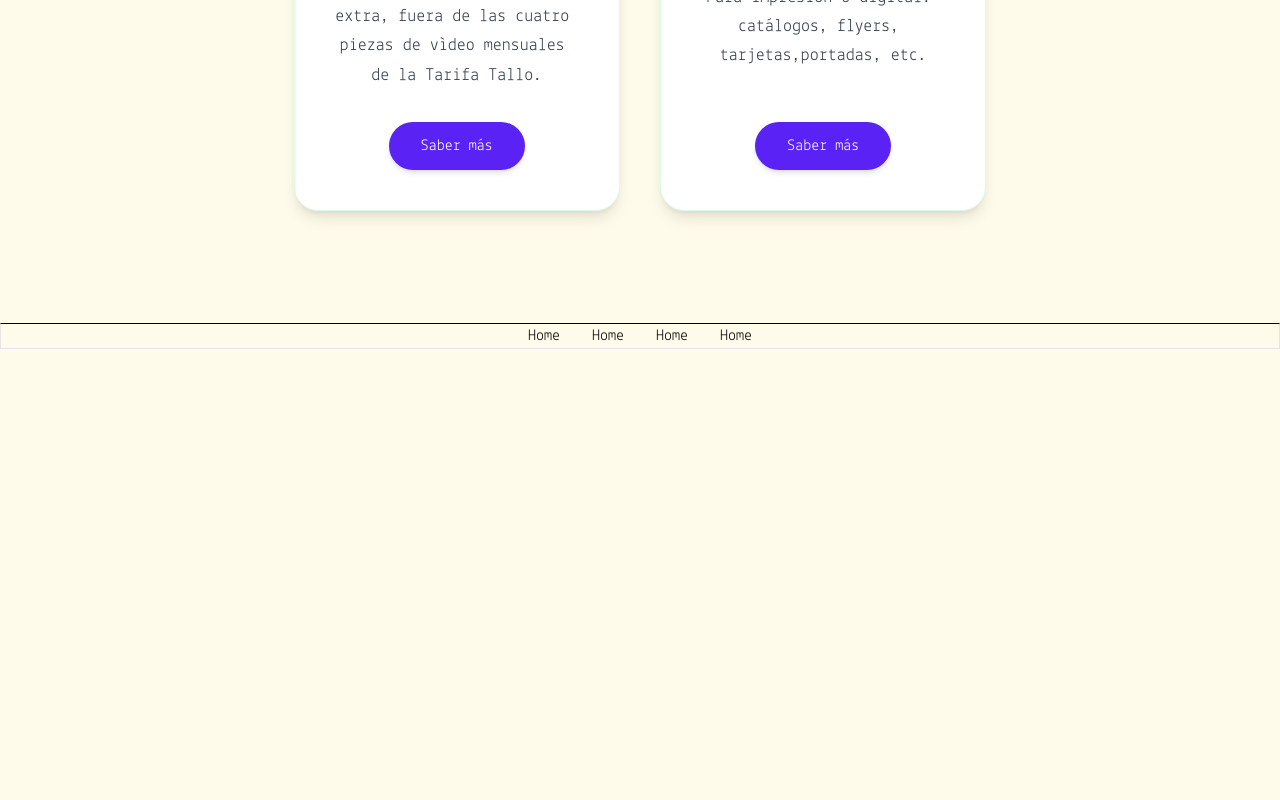
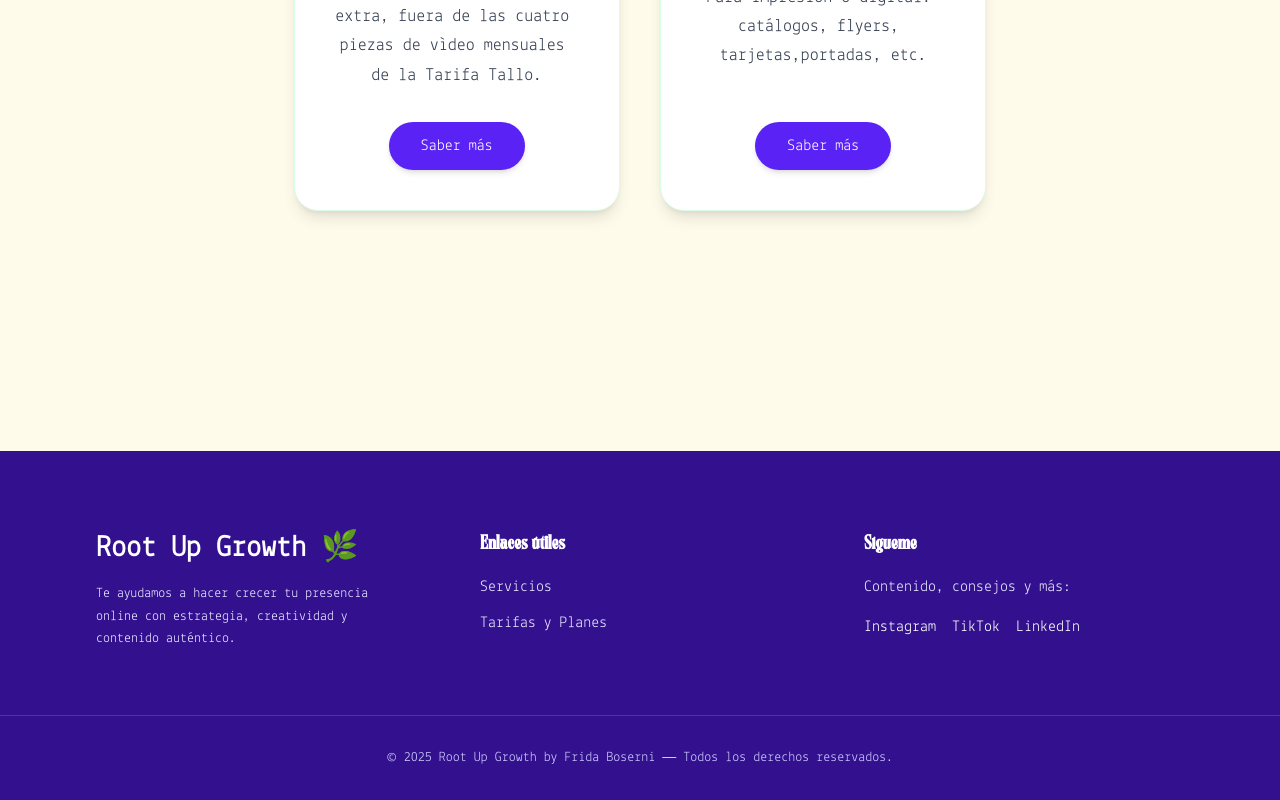
Before and after one commit to davetorta94/rootupgrowth, a Next.js app: page /tarifas in a window 1280 px wide. Shown: the part 2399-3199 px from the top of the page. Before the commit the page ends 2748 px from the top, so only its background shows below. Built offline with nearby package versions, Linux system fonts and the light colour scheme; what tailwindcss-animated would draw is missing.

Commit message:
footer with socials added

```diff
--- a/src/components/CTA.tsx
+++ b/src/components/CTA.tsx
@@ -4,7 +4,7 @@ import Link from "next/link"
 export const Cta = () => {
   return (
     <>
-        <div className="flex justify-center mb-2.5">
+        <div className="flex justify-center my-2.5">
             <button className="border-dashed rounded-xl border-2 border-amber-600 p-6 hover:bg-amber-600 hover:text-white">
               <Link href='/form'>
                 ¿Te unes al vivero?
--- a/src/components/footer.tsx
+++ b/src/components/footer.tsx
@@ -1,40 +1,62 @@
-import Link from "next/link"
+"use client";
 
+import { motion } from "motion/react";
+import Link from "next/link";
 
-export const Footer = () => {
+export function Footer() {
   return (
-    <>
-      <footer className="w-full h-auto flex flex-col md:flex-row  bg-amber-50 justify-center md:justify-around border-t-black border-1">
+    <footer className="bg-[#33118e] text-white pt-20 pb-12 mt-32 relative">
+      <div className="max-w-6xl mx-auto px-8 grid md:grid-cols-3 gap-16">
 
-        <div className="items-center">
+        {/* Branding */}
+        <motion.div
+          initial={{ opacity: 0, y: 20 }}
+          whileInView={{ opacity: 1, y: 0 }}
+          viewport={{ once: true }}
+        >
+          <h3 className="text-3xl font-bold mb-4">Root Up Growth 🌿</h3>
+          <p className="text-sm text-[#e8e6ff] leading-relaxed">
+            Te ayudamos a hacer crecer tu presencia online con estrategia,
+            creatividad y contenido auténtico.
+          </p>
+        </motion.div>
 
+        {/* Enlaces */}
+        <motion.div
+          initial={{ opacity: 0, y: 20 }}
+          whileInView={{ opacity: 1, y: 0 }}
+          viewport={{ once: true }}
+          transition={{ delay: 0.1 }}
+        >
+          <h4 className="text-xl font-semibold mb-4">Enlaces útiles</h4>
+          <ul className="space-y-3 text-[#e8e6ff]">
+            <li><Link href="/servicios" className="hover:text-white">Servicios</Link></li>
+            <li><Link href="/tarifas" className="hover:text-white">Tarifas y Planes</Link></li>
+          </ul>
+        </motion.div>
 
-                <Link href={"/"} className="px-4">
-                    Home
-                </Link>
+        {/* Redes */}
+        <motion.div
+          initial={{ opacity: 0, y: 20 }}
+          whileInView={{ opacity: 1, y: 0 }}
+          viewport={{ once: true }}
+          transition={{ delay: 0.2 }}
+        >
+          <h4 className="text-xl font-semibold mb-4">Sígueme</h4>
+          <p className="text-[#e8e6ff] mb-4">Contenido, consejos y más:</p>
+          <div className="flex gap-4">
+            <Link href="https://www.instagram.com/fridaboserni/" className="hover:text-white">Instagram</Link>
+            <Link href="https://www.tiktok.com/@fridaboserni" className="hover:text-white">TikTok</Link>
+            <Link href="https://www.linkedin.com/in/elenabotana/" className="hover:text-white">LinkedIn</Link>
+          </div>
+        </motion.div>
 
+      </div>
 
-
-                <Link href={"/"} className="px-4">
-                    Home
-                </Link>
-
-
-
-                <Link href={"/"} className="px-4">
-                    Home
-                </Link>
-
-
-
-                <Link href={"/"} className="px-4">
-                    Home
-                </Link>
-
-
-        </div>
-
-      </footer>
-    </>
-  )
+      {/* Copyright */}
+      <div className="mt-16 pt-8 border-t border-[#4a2fc9] text-center text-sm text-[#cfcaff]">
+        © {new Date().getFullYear()} Root Up Growth by Frida Boserni — Todos los derechos reservados.
+      </div>
+    </footer>
+  );
 }
--- a/src/components/navbar.tsx
+++ b/src/components/navbar.tsx
@@ -17,23 +17,23 @@ export const Navbar = () => {
         {/* MENU */}
         <div className="hidden md:flex">
 
-            <Link href={"/"} className="px-4 hover:underline">
+            <Link href={"/"} className="px-4 hover:underline h-2">
                 HOME
             </Link>
 
-            <Link href={"/servicios"} className="px-4 hover:underline">
+            <Link href={"/servicios"} className="px-4 hover:underline h-2">
                 SERVICIOS
             </Link>
 
-            <Link href={"/cursos"} className="px-4 hover:underline">
+            <Link href={"/cursos"} className="px-4 hover:underline h-2">
                 CURSOS
             </Link>
 
-            <Link href={"/tarifas"} className="px-4 hover:underline">
+            <Link href={"/tarifas"} className="px-4 hover:underline h-2">
                 TARIFAS
             </Link>
 
-            <Link href={"/title"} className="px-4 hover:underline">
+            <Link href={"/title"} className="px-4 hover:underline h-2">
                 ABOUT US
             </Link>
         </div>
@@ -45,23 +45,23 @@ export const Navbar = () => {
                 display ?
                 (
                     <div className="flex flex-col">
-                        <Link href={"/"} className="px-4 hover:underline">
+                        <Link href={"/"} className="px-4 hover:underline h-2">
                             HOME
                         </Link>
 
-                        <Link href={"/servicios"} className="hover:underline" >
+                        <Link href={"/servicios"} className="hover:underline h-2" >
                             SERVICIOS
                         </Link>
 
-                        <Link href={"/cursos"} className="hover:underline">
+                        <Link href={"/cursos"} className="hover:underline h-2">
                             CURSOS
                         </Link>
 
-                        <Link href={"/tarifas"} className="hover:underline">
+                        <Link href={"/tarifas"} className="hover:underline h-2">
                             TARIFAS
                         </Link>
 
-                        <Link href={"/"} className="hover:underline">
+                        <Link href={"/"} className="hover:underline h-2">
                             ABOUT
                         </Link>
                     </div>
```
